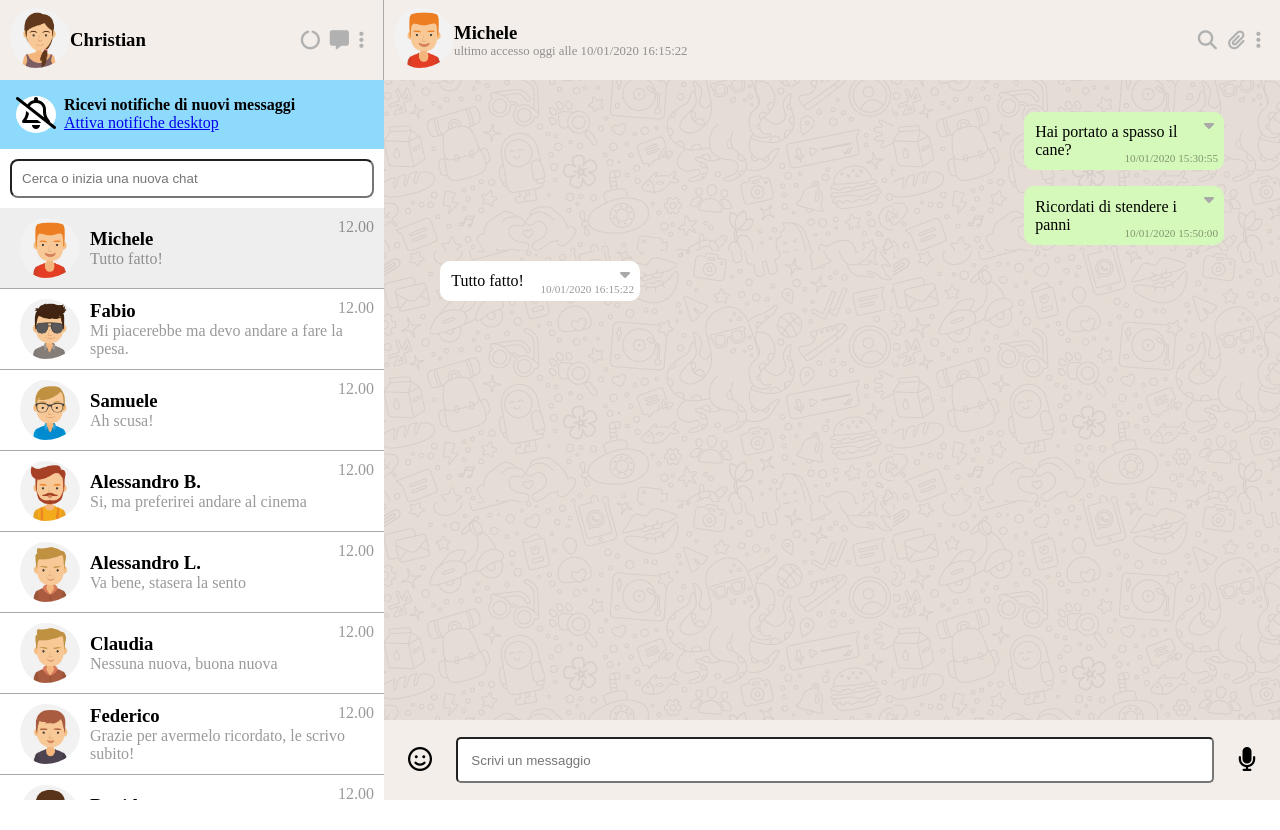
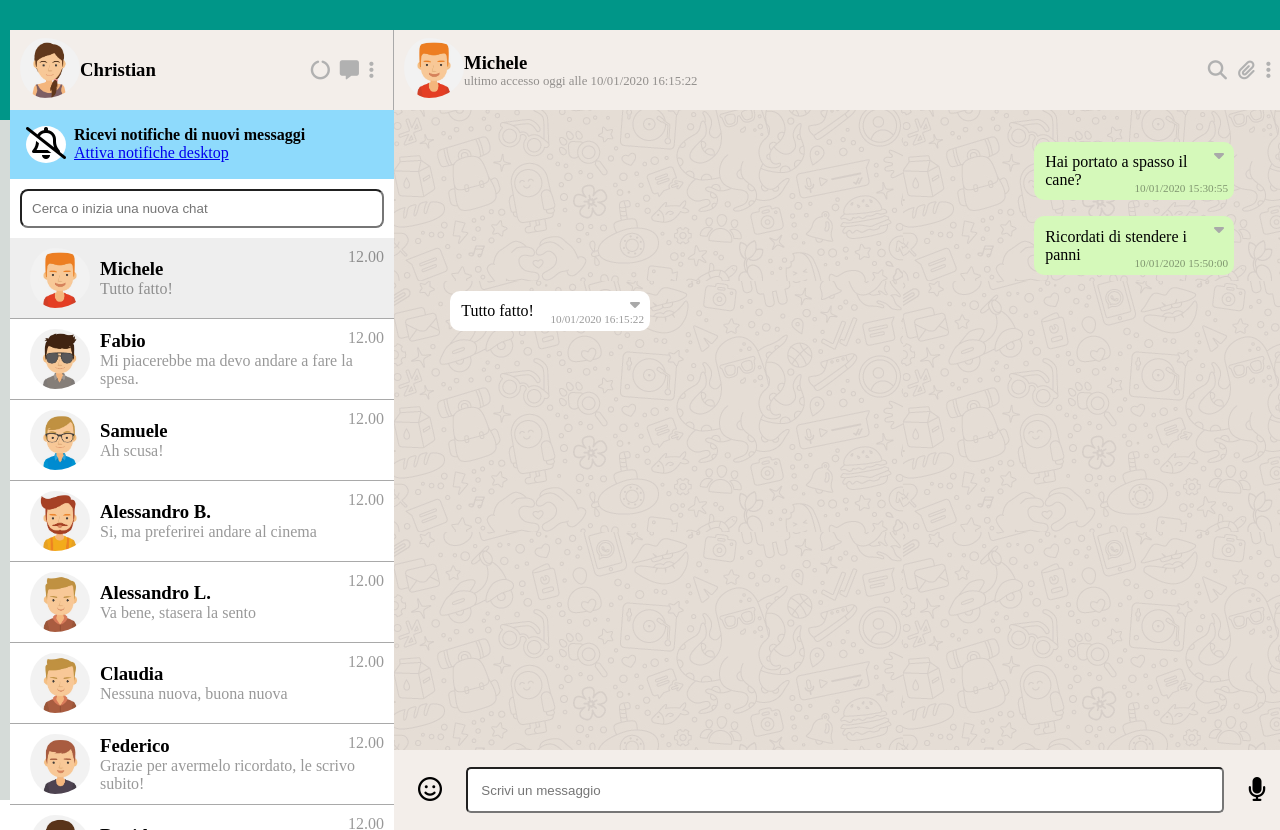
Before and after one commit to christiancamilleri/vue-boolzapp, a plain HTML site: page index.html in a window 1280 px wide. Before the commit the page ends 800 px from the top, so only its background shows below. Drawn offline with nearby package versions, Linux system fonts and the light colour scheme.

Commit message:
feat: correzione layout

```diff
--- a/css/style.css
+++ b/css/style.css
@@ -22,9 +22,39 @@
 
 /* common */
 
+#app {
+    position: relative;
+
+    width: 100%;
+    height: 100vh;
+
+    background-color: #d5dbd8;
+}
+
 .container {
     display: flex;
+  flex-flow: row nowrap;
+
+
+
+  position: absolute;
+  top: 30px;
+  bottom: 30px;
+  left: 10px;
+  right: 10px;
+
+  /* transform: translateX(-50%); */
+
+  width: 100%;
+  max-width: 1500px;
+
+  margin: 0 auto;
 }
+
+#background-top {
+    background-color: #009688;
+    height: 120px;
+  }
 
 .aside {
     height: 100vh;
@@ -34,6 +64,8 @@
     flex-direction: column;
 
     overflow: auto;
+
+    background-color: white;
 
 }
 
--- a/index.html
+++ b/index.html
@@ -20,7 +20,9 @@
 
 <body>
     <div id="app">
+        <div id="background-top">
 
+        </div>
         <!-- container generale -->
         <div class="container">
             <!-- sezione sinistra dell'app -->
```
